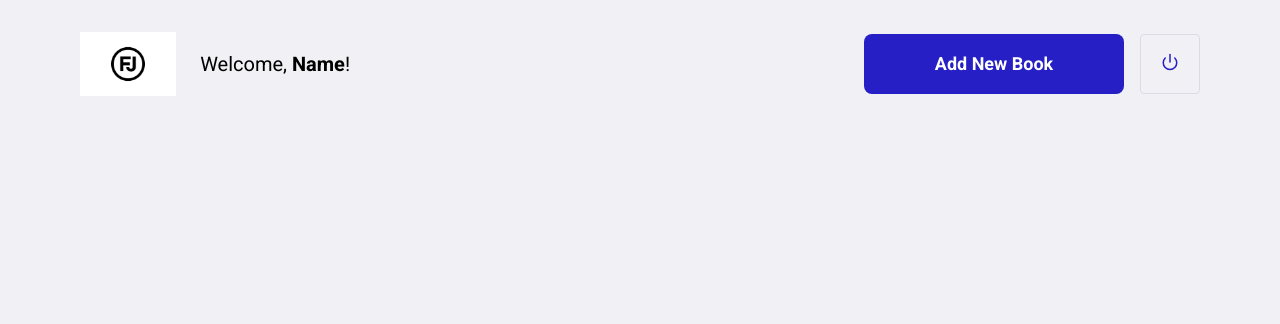
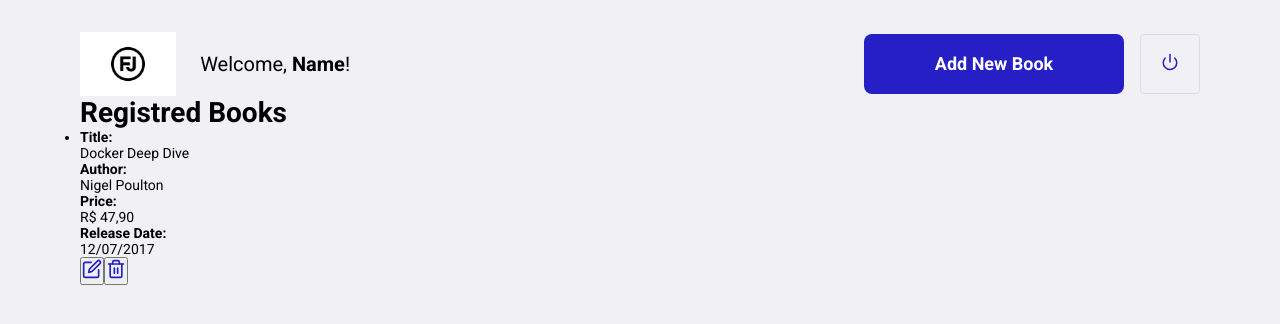
Before and after one commit to fabiosimplis/React_Rest_Client, a React (Create React App) app: page /book in a window 1280 px wide. Shown: the top 324 px of the page. Built offline with nearby package versions, Linux system fonts and the light colour scheme; the HTML template or start-up script is replaced by a standard one.

Commit message:
:construction: Implements List of book

```diff
--- a/src/pages/Book/index.js
+++ b/src/pages/Book/index.js
@@ -1,6 +1,6 @@
 import React from "react";
 import { Link } from 'react-router-dom';
-import { FiPower } from 'react-icons/fi'
+import { FiPower, FiEdit, FiTrash2 } from 'react-icons/fi'
 
 import './styles.css';
 import logo from '../../assets/fj.jpg'
@@ -16,6 +16,28 @@
                     <FiPower size={18} color="#251FC5"/>
                 </button>
             </header>
+
+            <h1>Registred Books</h1>
+            <ul>
+                <li>
+                    <strong>Title: </strong>
+                    <p>Docker Deep Dive</p>
+                    <strong>Author: </strong>
+                    <p>Nigel Poulton</p>
+                    <strong>Price:</strong>
+                    <p>R$ 47,90</p>
+                    <strong>Release Date: </strong>
+                    <p>12/07/2017</p>
+
+                    <button type="button">
+                        <FiEdit size={20} color="#251FC5"/>
+                    </button>
+                    <button type="button">
+                        <FiTrash2 size={20} color="#251FC5"/>
+                    </button>
+                </li>
+            </ul>
+
         </div>
     );
 }
```
